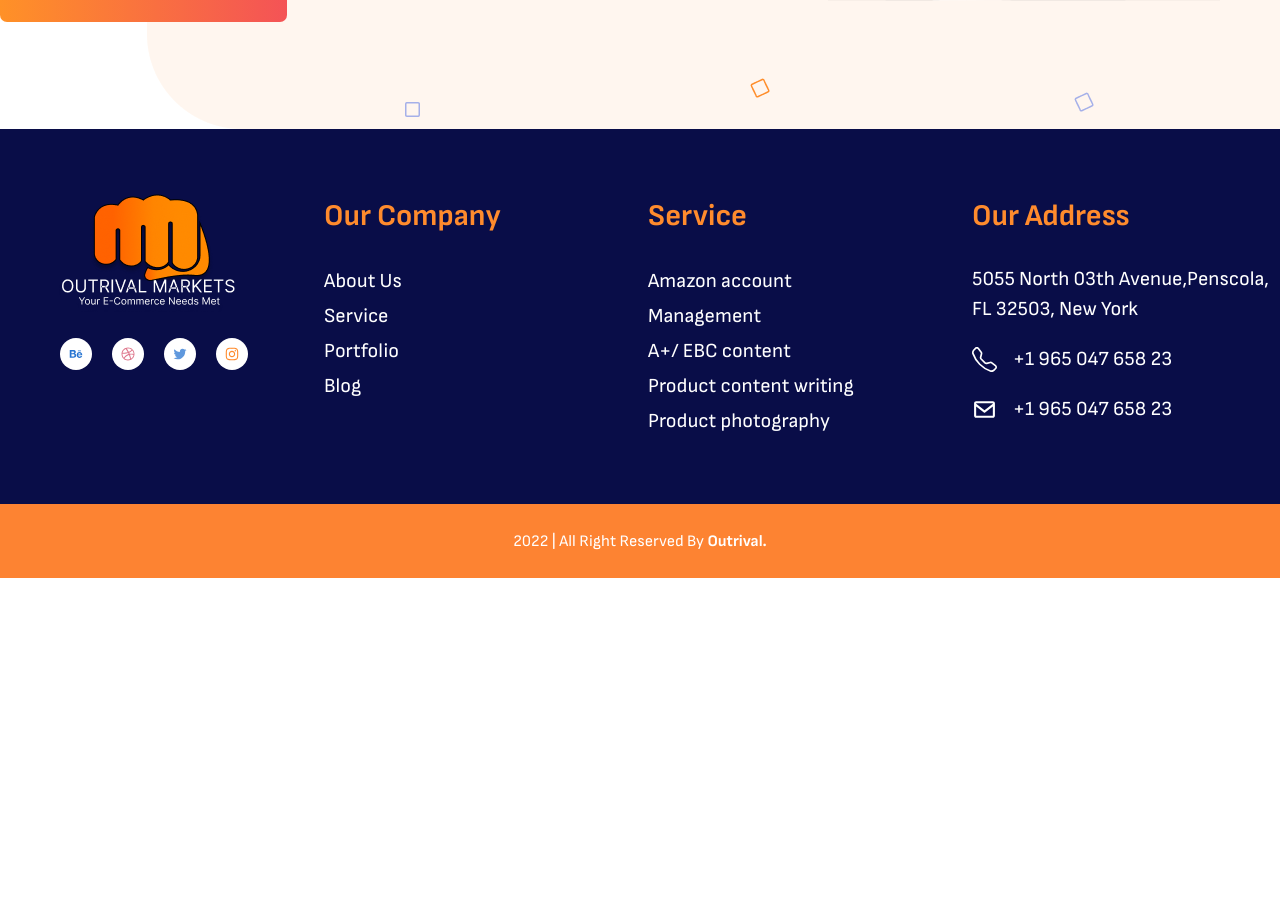
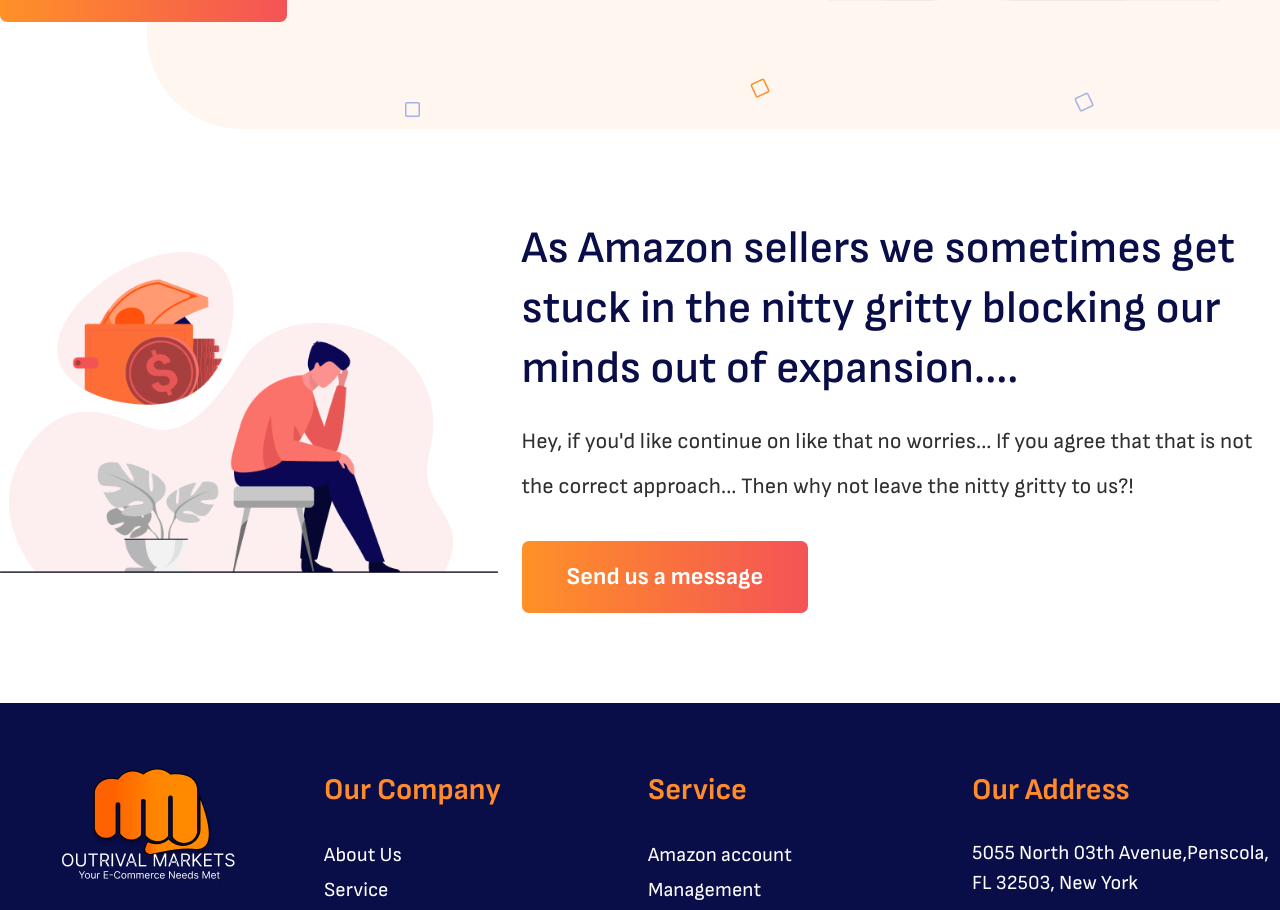
Before and after one commit to naimkst/0utrivalmarkets, a Next.js app: page / in a window 1280 px wide. Shown: the part 3360-4270 px from the top of the page. Before the commit the page ends 3938 px from the top, so only its background shows below. Built offline with nearby package versions, Linux system fonts and the light colour scheme.

Commit message:
Mind Section Done

```diff
--- a/components/HomePage/CreativeMind.tsx
+++ b/components/HomePage/CreativeMind.tsx
@@ -1,7 +1,7 @@
 import Image from "next/image";
 import React from "react";
 import Breliant from "../../public/assets/images/Breliant.png";
-import BrilinatDot from "../../public/images/Brilinat-dot.png";
+import mindLeft from "../../public/assets/images/mind-left.png";
 
 export default function CreativeMind() {
   return (
@@ -16,11 +16,13 @@
               </h2>
               <p className="sectionDescriptionBigLine">
                 Don't procrastinate! <br /> Feel free to reach out to us with
-                your questions comments concerns <br/> and anxieties (oh no, we are
-                not therapists, but if it's anything <br/>marketing... We can surely
-                help out!
+                your questions comments concerns <br /> and anxieties (oh no, we
+                are not therapists, but if it's anything <br />
+                marketing... We can surely help out!
               </p>
-              <button className="bg-gradient-to-r from-[#FF9127] to-[#F45356] py-[18px] px-[45px] text-white font-bold text-[24px] rounded-[7px] mt-8 hover:from-[#F45356] hover:to-[#FF9127]" >Send us a message</button>
+              <button className="bg-gradient-to-r from-[#FF9127] to-[#F45356] py-[18px] px-[45px] text-white font-bold text-[24px] rounded-[7px] mt-8 hover:from-[#F45356] hover:to-[#FF9127]">
+                Send us a message
+              </button>
             </div>
             <div className="col-span-2">
               <Image src={Breliant} />
@@ -28,6 +30,30 @@
           </div>
         </div>
       </div>
+
+      <div className="py-[90px]">
+        <div className="container max-w-[1307px] m-auto">
+          <div className="grid grid-cols-5 gap-6 justify-between items-center">
+            <div className="col-span-2">
+              <Image src={mindLeft} />
+            </div>
+            <div className="col-span-3">
+              <h2 className="text-[45px] text-[#090d48] leading-[60px] font-semibold mb-5">
+                As Amazon sellers we sometimes get stuck in the nitty gritty
+                blocking our minds out of expansion....
+              </h2>
+              <p className="sectionDescriptionBigLine">
+                Hey, if you'd like continue on like that no worries... If you
+                agree that that is not the correct approach... Then why not
+                leave the nitty gritty to us?!
+              </p>
+              <button className="bg-gradient-to-r from-[#FF9127] to-[#F45356] py-[18px] px-[45px] text-white font-bold text-[24px] rounded-[7px] mt-8 hover:from-[#F45356] hover:to-[#FF9127]">
+                Send us a message
+              </button>
+            </div>
+          </div>
+        </div>
+      </div>
     </>
   );
 }
```
Also changed, not shown: public/assets/images/mind-left.png (added).
